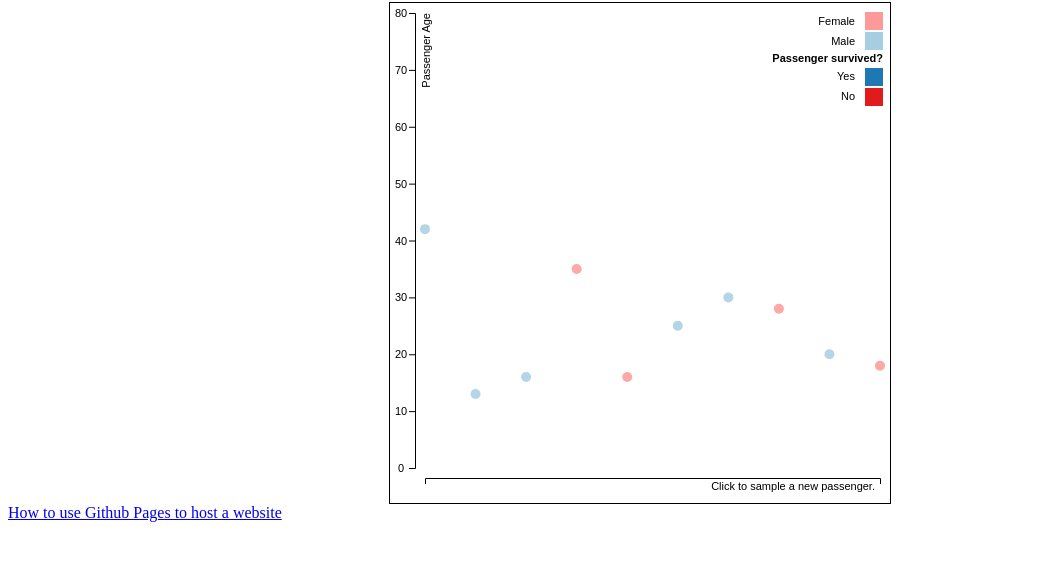
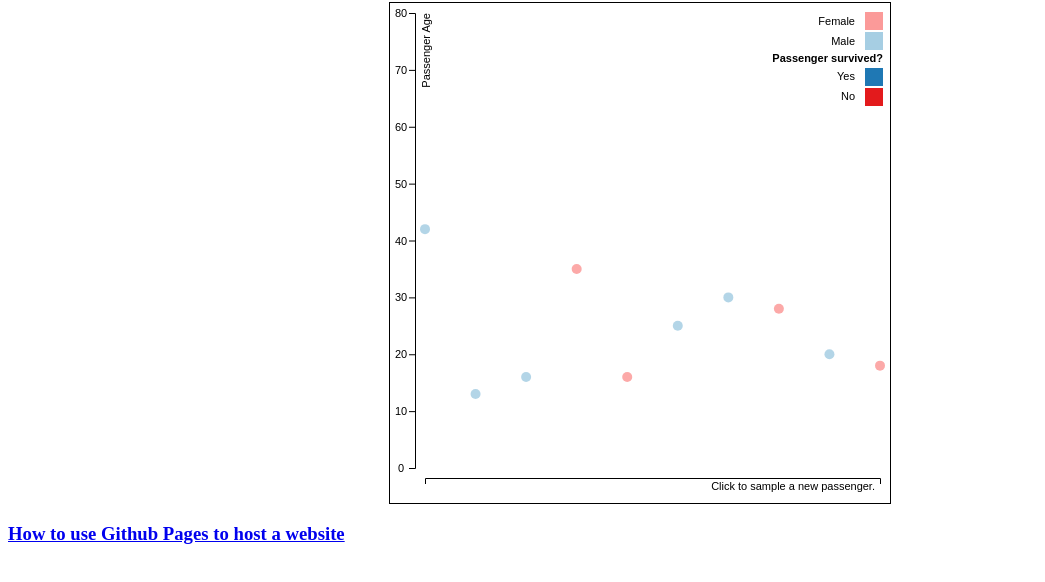
Before and after one commit to navelspray/navelspray.github.io, a plain HTML site: page index.html in a window 1280 px wide. Shown: the part 64-646 px from the top of the page, without its empty margins (0-1045 px from the left). Drawn offline with nearby package versions, Linux system fonts and the light colour scheme.

Commit message:
Update index.html

```diff
--- a/index.html
+++ b/index.html
@@ -286,5 +286,5 @@ function dataFetch(start,stop){
 }
 </script>
 </body>
-    <a href="https://pages.github.com/">How to use Github Pages to host a website</a>
+    <h3><a href="https://pages.github.com/">How to use Github Pages to host a website</a></h3>
 </html>
```
